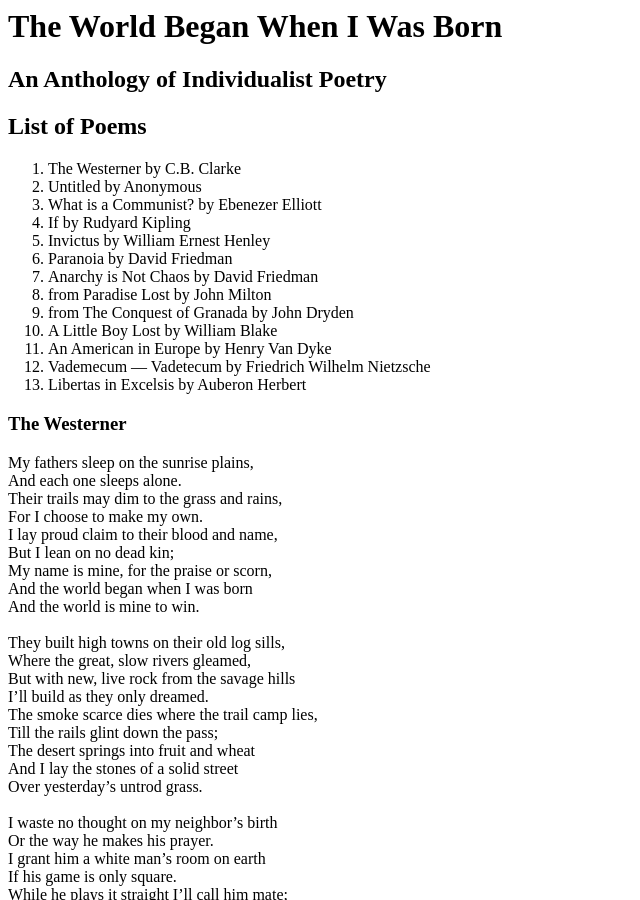
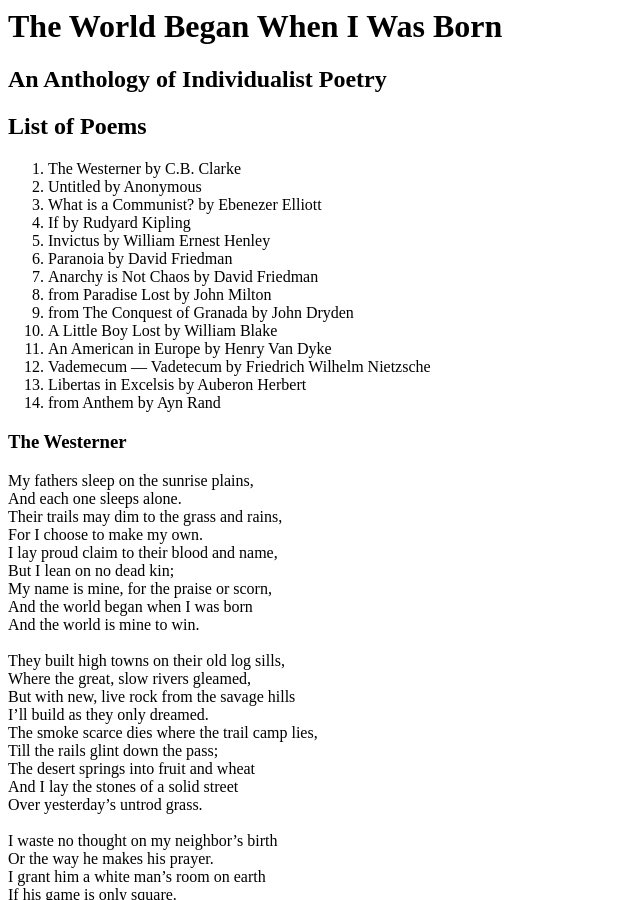
Before and after one commit to derykmakgill/website, a Jekyll site: the page built from poems.md, in a window 1280 px wide and 900 px high. Shown: the whole window, without its empty margins (0-640 px from the left). Built offline with Jekyll 4.4.1, drawn with Linux system fonts in a browser that asks for light colours.

Commit message:
Update poems.md

```diff
--- a/poems.md
+++ b/poems.md
@@ -20,6 +20,7 @@ title: The World Began When I Was Born
 11. An American in Europe by Henry Van Dyke
 12. Vademecum — Vadetecum by Friedrich Wilhelm Nietzsche
 13. Libertas in Excelsis by Auberon Herbert
+14. from Anthem by Ayn Rand
 
 ### The Westerner
 
```
